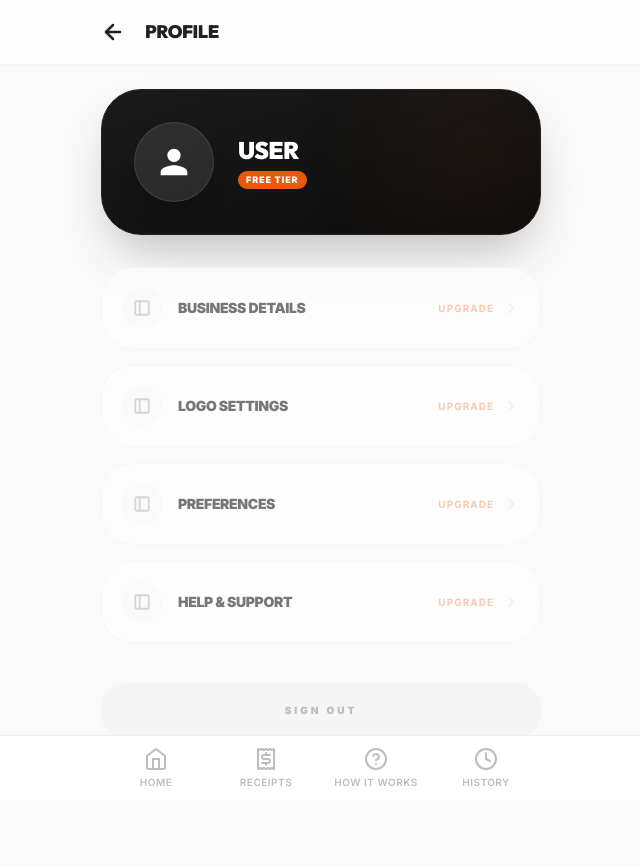
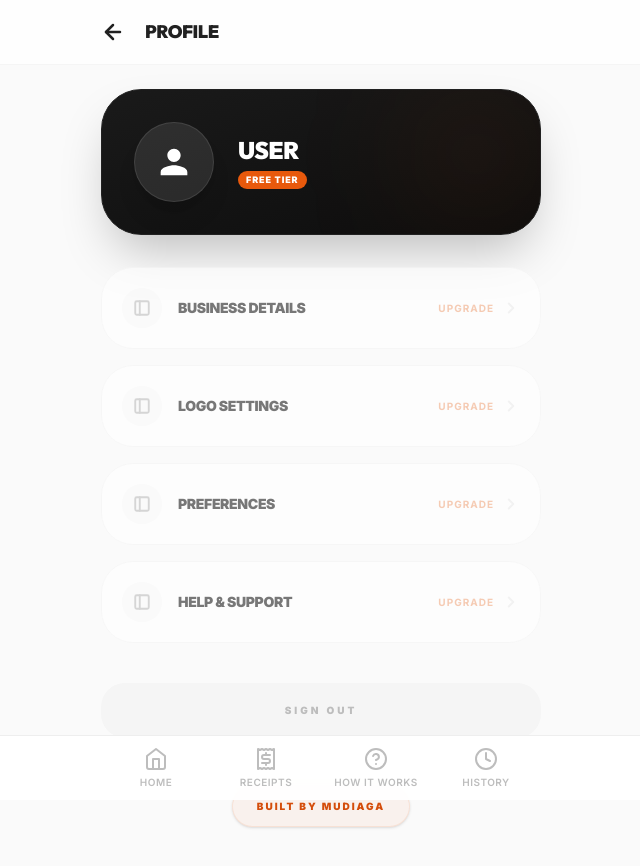
Before and after one commit to Mudigram/Proofa, a Next.js app: page /profile in a window 1280 px wide. Shown: the top 866 px of the page, without its empty margins (319-959 px from the left). Built offline with nearby package versions, Linux system fonts and the light colour scheme.

Commit message:
feat: implement core home page with document creation and recent activity, and add profile and how-it-works pages.

```diff
--- a/app/how-it-works/page.tsx
+++ b/app/how-it-works/page.tsx
@@ -220,9 +220,9 @@ export default function HowItWorks() {
                     </StaggerItem>
                 </StaggerContainer>
 
-                {/* Footer Branding */}
                 <footer className="mt-20 pb-10 text-center">
                     <div className="flex flex-col items-center justify-center gap-4">
+                        <div className="flex flex-col items-center justify-center gap-3">
                             <div className="w-10 h-10 rounded-full bg-white border border-surface-100 flex items-center justify-center shadow-sm">
                                 <svg width="20" height="20" viewBox="0 0 24 24" fill="none" stroke="#e8590c" strokeWidth="2.5" strokeLinecap="round" strokeLinejoin="round">
                                     <path d="M14 2H6a2 2 0 0 0-2 2v16a2 2 0 0 0 2 2h12a2 2 0 0 0 2-2V8z" />
@@ -231,6 +231,15 @@ export default function HowItWorks() {
                             </div>
                             <span className="text-[10px] font-black uppercase tracking-[0.3em] text-surface-300">Proofa v1.0</span>
                         </div>
+                        <a
+                            href="https://mudiaga-dev.vercel.app/"
+                            target="_blank"
+                            rel="noopener noreferrer"
+                            className="text-[10px] font-black text-surface-400 uppercase tracking-[0.3em] hover:text-primary-500 transition-all flex items-center gap-2"
+                        >
+                            Built with <span className="text-red-500 animate-pulse text-xs">❤️</span> by Mudi
+                        </a>
+                    </div>
                 </footer>
             </main>
         </PageTransition>
--- a/app/page.tsx
+++ b/app/page.tsx
@@ -259,13 +259,23 @@ export default function HomePage() {
         </section>
 
         {/* Footer Branding */}
-        <footer className="mt-12 text-center">
-          <div className="flex items-center justify-center gap-2 text-surface-300 mb-6">
-            <svg width="14" height="14" viewBox="0 0 24 24" fill="none" stroke="currentColor" strokeWidth="2.5" strokeLinecap="round" strokeLinejoin="round">
-              <path d="M14 2H6a2 2 0 0 0-2 2v16a2 2 0 0 0 2 2h12a2 2 0 0 0 2-2V8z" />
-              <polyline points="14 2 14 8 20 8" />
-            </svg>
-            <span className="text-[10px] font-bold uppercase tracking-widest">Proofa</span>
+        <footer className="mt-12 text-center pb-8">
+          <div className="flex flex-col items-center justify-center gap-2 mb-6">
+            <div className="flex items-center gap-2 text-surface-300">
+              <svg width="14" height="14" viewBox="0 0 24 24" fill="none" stroke="currentColor" strokeWidth="2.5" strokeLinecap="round" strokeLinejoin="round">
+                <path d="M14 2H6a2 2 0 0 0-2 2v16a2 2 0 0 0 2 2h12a2 2 0 0 0 2-2V8z" />
+                <polyline points="14 2 14 8 20 8" />
+              </svg>
+              <span className="text-[10px] font-bold uppercase tracking-widest">Proofa</span>
+            </div>
+            <a
+              href="https://mudiaga-dev.vercel.app/"
+              target="_blank"
+              rel="noopener noreferrer"
+              className="text-[10px] font-black text-surface-400 uppercase tracking-[0.2em] hover:text-primary-500 transition-colors flex items-center gap-1.5"
+            >
+              Built with <span className="text-red-500 animate-pulse">❤️</span> by Mudi
+            </a>
           </div>
         </footer>
       </main>
--- a/app/profile/page.tsx
+++ b/app/profile/page.tsx
@@ -58,9 +58,19 @@ export default function ProfilePage() {
                     </StaggerItem>
 
                     <StaggerItem>
-                        <button className="w-full mt-10 py-5 bg-surface-100 text-surface-400 font-black uppercase text-[10px] tracking-[0.3em] rounded-2xl active:scale-95 transition-all">
-                            Sign Out
-                        </button>
+                        <div className="flex flex-col gap-4 items-center">
+                            <button className="w-full mt-10 py-5 bg-surface-100 text-surface-400 font-black uppercase text-[10px] tracking-[0.3em] rounded-2xl active:scale-95 transition-all">
+                                Sign Out
+                            </button>
+                            <a
+                                href="https://mudiaga-dev.vercel.app/"
+                                target="_blank"
+                                rel="noopener noreferrer"
+                                className="mt-8 px-6 py-3 bg-primary-500/5 border border-primary-500/10 rounded-full text-[10px] font-black text-primary-600 uppercase tracking-[0.2em] hover:bg-primary-500 hover:text-white transition-all transform active:scale-95 shadow-sm"
+                            >
+                                Built by Mudiaga
+                            </a>
+                        </div>
                     </StaggerItem>
                 </StaggerContainer>
             </main>
```
Also changed, not shown: 1 other file (tests, documents, lock files or other folders). Lines whose indentation alone changed are shown as unchanged.
